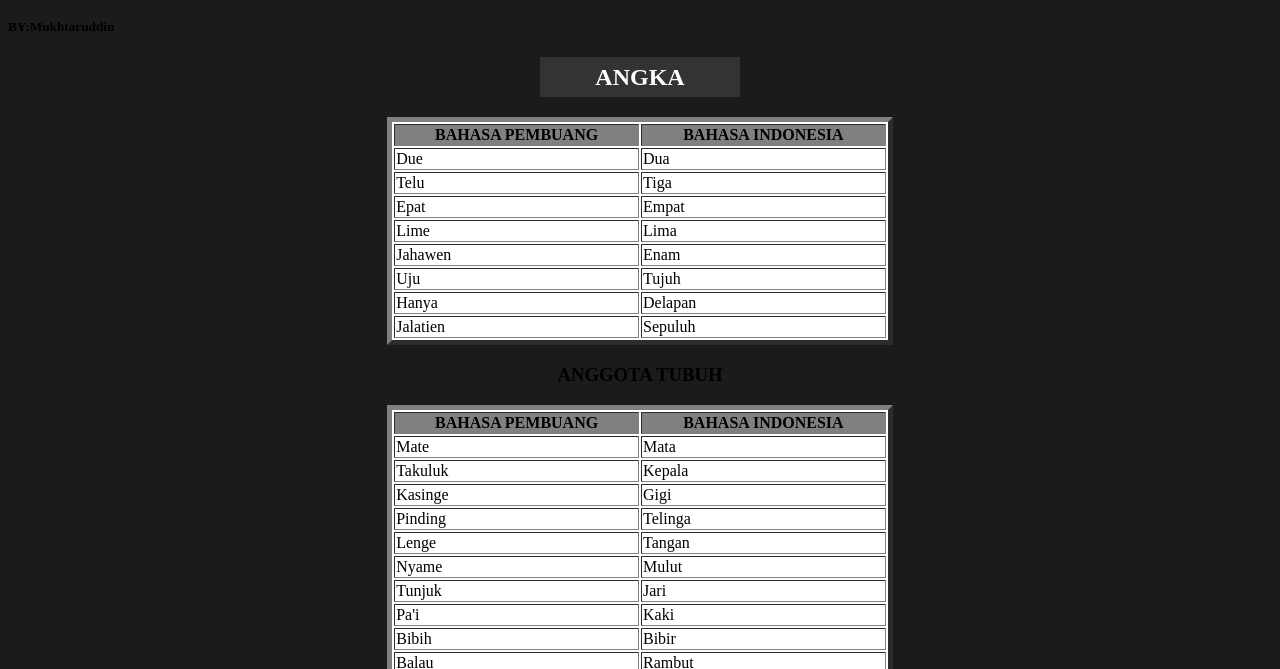
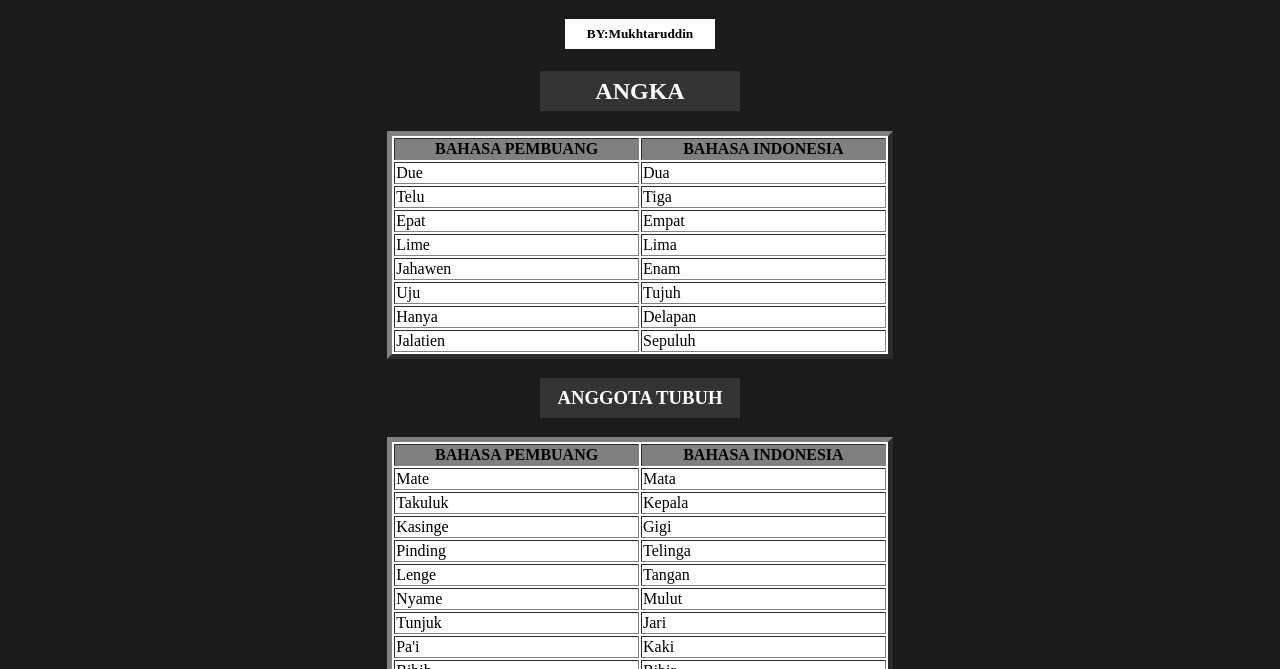
Before and after one commit to BelajarBahasaPembuangHulu/BelajarBahasaPembuangHulu.github.io, a plain HTML site: page index.html in a window 1280 px wide. Shown: the part 131-800 px from the top of the page. Drawn offline with Linux system fonts and the light colour scheme.

Commit message:
Update style.css

```diff
--- a/style.css
+++ b/style.css
@@ -26,3 +26,23 @@ h2 {
     align-items: center;
     justify-self: center;
 }
+h3{
+    display: flex;
+    justify-content: center;
+    color: white;
+    background-color: #333;
+    width: 200px;
+    height: 40px;
+    align-items: center;
+    justify-self: center;
+}
+h5{
+    display: flex;
+    justify-content: center;
+    color: rgb(0, 0, 0);
+    background-color: #ffffff;
+    width: 150px;
+    height: 30px;
+    align-items: center;
+    justify-self: center;
+}
```
